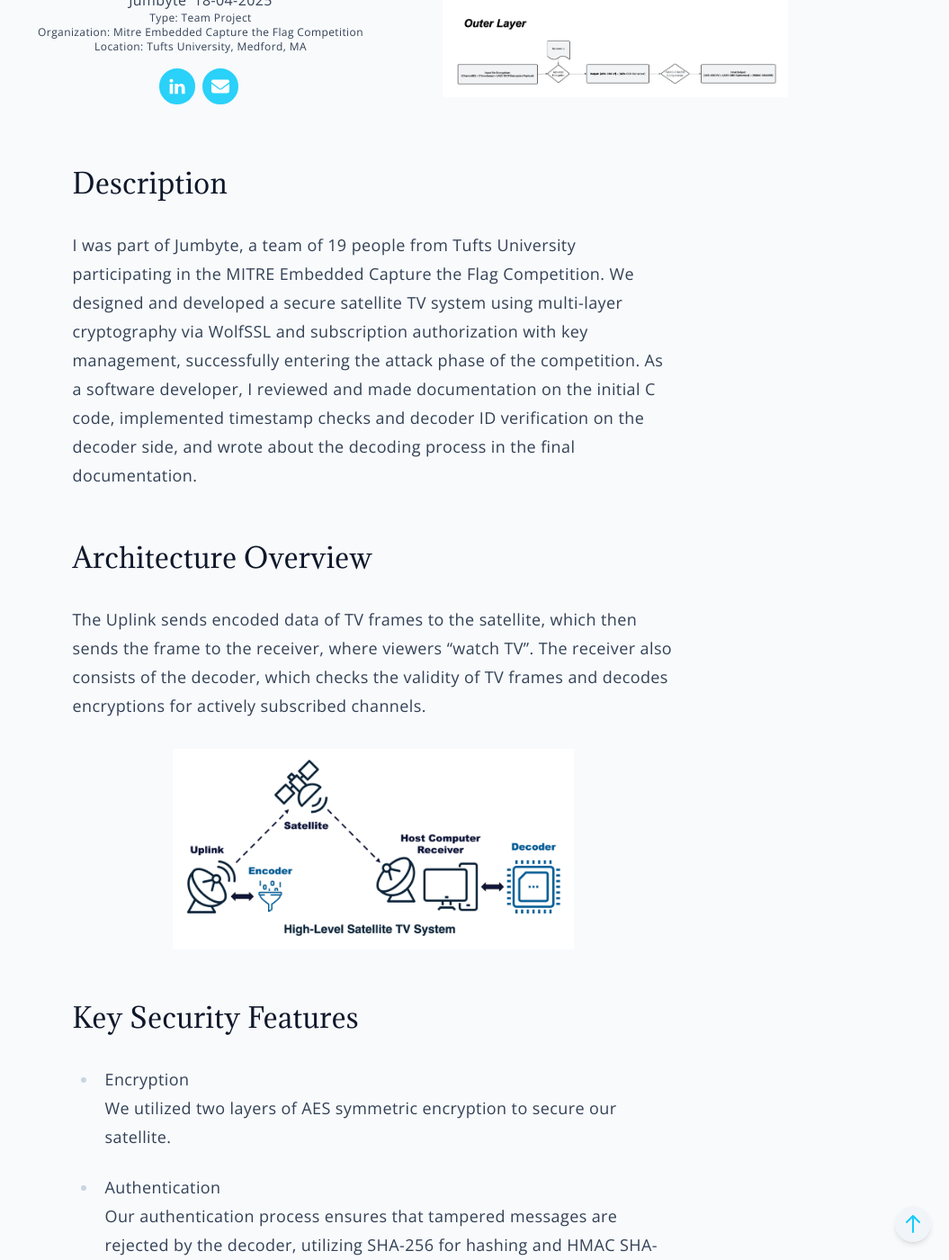
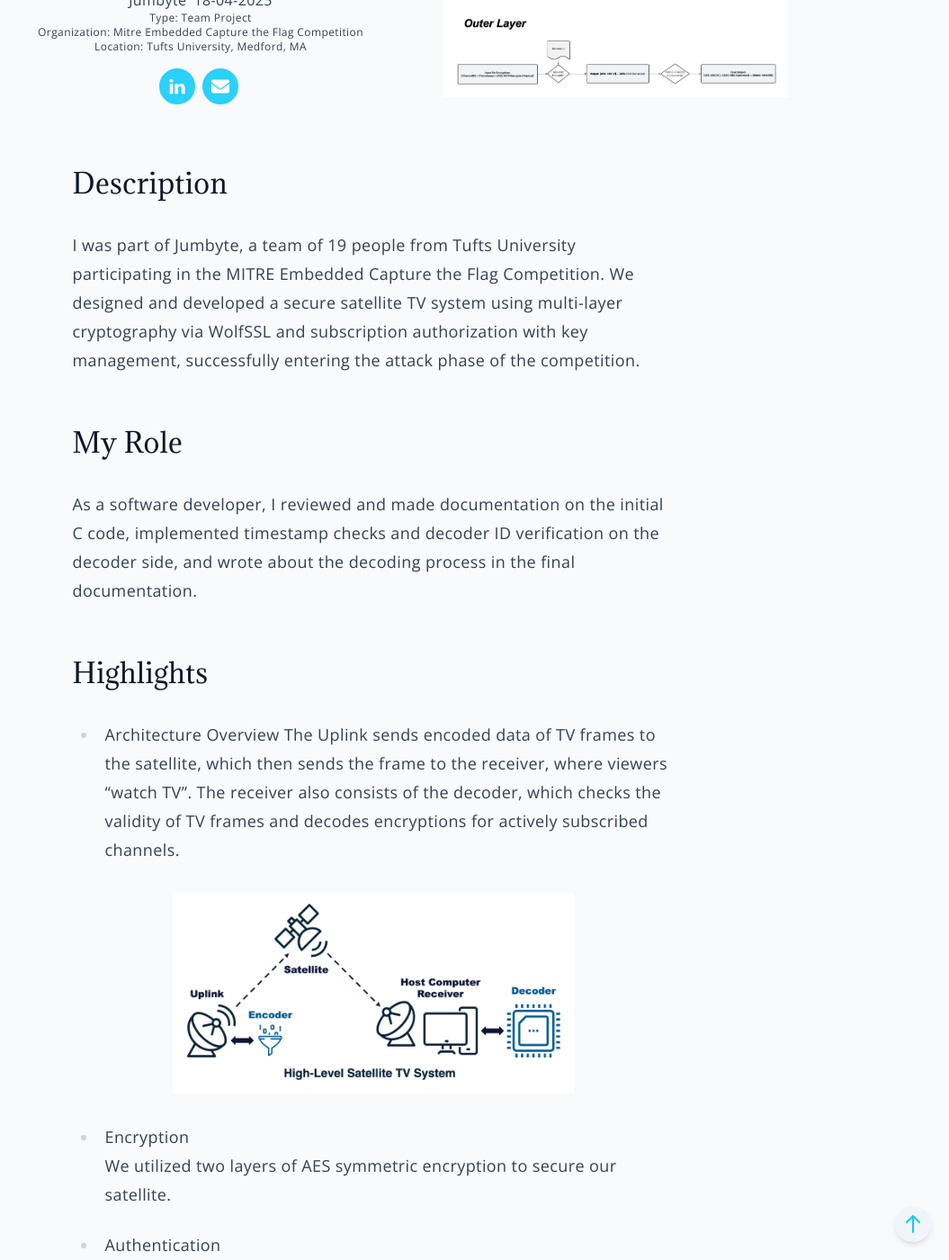
Before and after one commit to catapplesofa/portfolio, a Jekyll site: the page built from _posts/2025-04-18-eCTF.md, in a window 1280 px wide and 1400 px high, scrolled down 332 px. Shown: the whole window at 90% size, without its empty margins (225-1280 px from the left). Built offline with Jekyll 4.4.1, drawn with Linux system fonts in a browser that asks for light colours; some of the changed text lies outside the part shown.

Commit message:
Revise eCTF post with role and outcome details
Updated the eCTF post to include my role and highlights, and added an outcome section with links to the design document and poster.

```diff
--- a/_posts/2025-04-18-eCTF.md
+++ b/_posts/2025-04-18-eCTF.md
@@ -16,14 +16,17 @@ comments: true
 
 ## Description
 
-I was part of Jumbyte, a team of 19 people from Tufts University participating in the MITRE Embedded Capture the Flag Competition. We designed and developed a secure satellite TV system using multi-layer cryptography via WolfSSL and subscription authorization with key management, successfully entering the attack phase of the competition. As a software developer, I reviewed and made documentation on the initial C code, implemented timestamp checks and decoder ID verification on the decoder side, and wrote about the decoding process in the final documentation.
+I was part of Jumbyte, a team of 19 people from Tufts University participating in the MITRE Embedded Capture the Flag Competition. We designed and developed a secure satellite TV system using multi-layer cryptography via WolfSSL and subscription authorization with key management, successfully entering the attack phase of the competition.
 
-## Architecture Overview
+## My Role
+As a software developer, I reviewed and made documentation on the initial C code, implemented timestamp checks and decoder ID verification on the decoder side, and wrote about the decoding process in the final documentation.
+
+## Highlights
+- Architecture Overview
 The Uplink sends encoded data of TV frames to the satellite, which then sends the frame to the receiver, where viewers “watch TV”. The receiver also consists of the decoder, which checks the validity of TV frames and decodes encryptions for actively subscribed channels.
 
 ![architectureoverview]({{ "/assets/images/architecture.jpg" | relative_url }})
 
-## Key Security Features
 - Encryption
 We utilized two layers of AES symmetric encryption to secure our satellite.
 
```
Also changed, not shown: other parts of _posts/2025-04-18-eCTF.md (+2 -1 lines).
